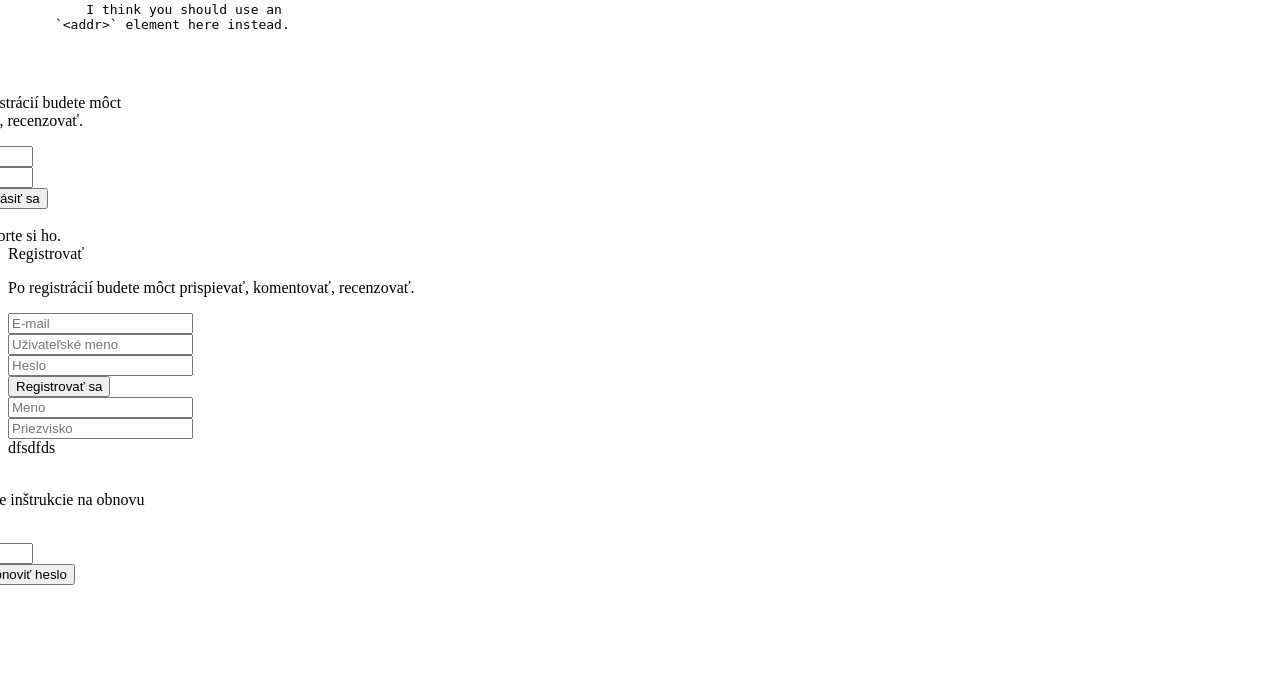
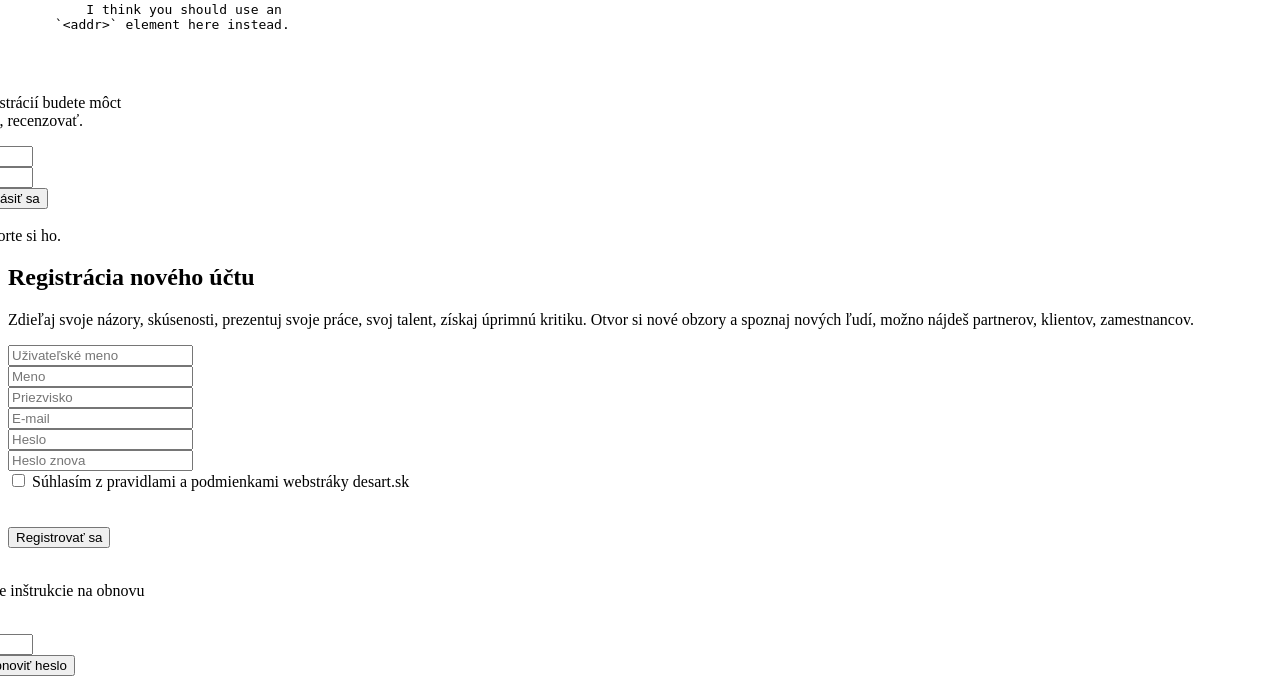
Before and after one commit to Samuell1/desart-aurora, a PHP site: template App/View/index.twig in a window 1280 px wide. Shown: the part 1600-2284 px from the top of the page. Before the commit the page ends 2185 px from the top, so only its background shows below. Run offline with PHP 8.4, Linux system fonts and the light colour scheme; the template is opened without the code that fills it, so the values that code supplies are empty; some libraries are stand-ins or nearby versions.

Commit message:
register modal design

```diff
--- a/App/View/modal/register.twig
+++ b/App/View/modal/register.twig
@@ -1,79 +1,82 @@
-<div class="ui modal register">
+<div class="ui small modal register">
   <i class="close icon"></i>
 
   <div class="content">
 
-      <form id="ajax-register" action="" method="post">
-      <div class="ui form">
+    <div class="ui grid">
 
-    <div class="ui column center aligned very relaxed grid">
+        <div class="six wide column center aligned backgroundside">
 
-      <div class="sixteen wide column center aligned">
-        <div class="header">
-          Registrovať
-        </div>
+            <h2 class="ui center aligned icon header">
+              <i class="circular teal add user icon"></i>
+              Registrácia nového účtu
+            </h2>
+
             <div class="description">
-          <p>Po registrácií budete môct prispievať, komentovať, recenzovať.</p>
-        </div>
+                <p>
+                Zdieľaj svoje názory, skúsenosti, prezentuj svoje práce, svoj talent, získaj úprimnú kritiku. Otvor si nové obzory a spoznaj nových ľudí, možno nájdeš partnerov, klientov, zamestnancov.
+                </p>
             </div>
 
         </div>
 
+        <div class="ten wide column">
+
+            <form id="ajax-register" action="" method="post">
+            <div class="ui form">
+
                   <div class="center aligned" id="error-register"></div>
 
-    <div class="ui column center aligned very relaxed stackable grid">
-
-        <div class="eight wide column">
 
                 <div class="field">
                 <div class="ui left icon input">
-                    <input placeholder="E-mail" name="email" type="email">
-                    <i class="user icon"></i>
+                    <input placeholder="Uživateľské meno" name="username" type="text">
+                    <i class="mail icon"></i>
                 </div>
                 </div>
+
                 <div class="field">
-                  <div class="ui left icon input">
-                    <input placeholder="Uživateľské meno" name="username" type="text">
+                <div class="two fields">
+                  <div class="field ui left icon input">
                     <i class="user icon"></i>
+                    <input placeholder="Meno" name="firstname" type="text">
+                  </div>
+                  <div class="field ui left icon input">
+                    <i class="user icon"></i>
+                    <input placeholder="Priezvisko" name="lastname" type="text">
+                  </div>
                 </div>
                 </div>
 
                 <div class="field">
                 <div class="ui left icon input">
-                    <input placeholder="Heslo" name="password" type="password">
-                    <i class="lock icon"></i>
-                  </div>
-                </div>
-                <button class="ui tiny grey submit button right floated" type="submit"><i class="icon sign in"></i> Registrovať sa</button>
-
-        </div>
-        <div class="eight wide column">
-
-
-                <div class="field">
-                  <div class="ui left icon input">
-                    <input placeholder="Meno" name="firstname" type="text">
-                    <i class="user icon"></i>
-                  </div>
-                </div>
-                <div class="field">
-                  <div class="ui left icon input">
-                    <input placeholder="Priezvisko" name="lastname" type="text">
-                    <i class="user icon"></i>
+                  <input placeholder="E-mail" name="email" type="email">
+                  <i class="mail icon"></i>
                 </div>
                 </div>
 
-
+                <div class="field">
+                <div class="two fields">
+                  <div class="field ui left icon input">
+                    <i class="lock icon"></i>
+                    <input placeholder="Heslo" name="password" type="password">
+                  </div>
+                  <div class="field ui left icon input">
+                    <i class="lock icon"></i>
+                    <input placeholder="Heslo znova" name="passwordrepeat" type="password">
+                  </div>
+                </div>
                 </div>
 
+                <div class="field">
+                  <div class="ui checkbox">
+                    <input class="hidden" tabindex="0" type="checkbox">
+                    <label>Súhlasím z pravidlami a podmienkami webstráky desart.sk</label>
                   </div>
-    <div class="ui column center aligned very relaxed stackable grid">
-
-      <div class="sixteen wide column">
-dfsdfds
                 </div>
 
-    </div>
+                <br><br>
+                <button class="ui teal submit button right floated" type="submit"><i class="icon sign in"></i> Registrovať sa</button>
 
           </div>
           </form>
@@ -81,3 +84,8 @@ dfsdfds
         </div>
 
     </div>
+
+
+    </div>
+
+</div>
```
Also changed, not shown: public/assets/css/app.css, public/assets/img/registerbg.jpg (added). Lines whose indentation alone changed are shown as unchanged.
